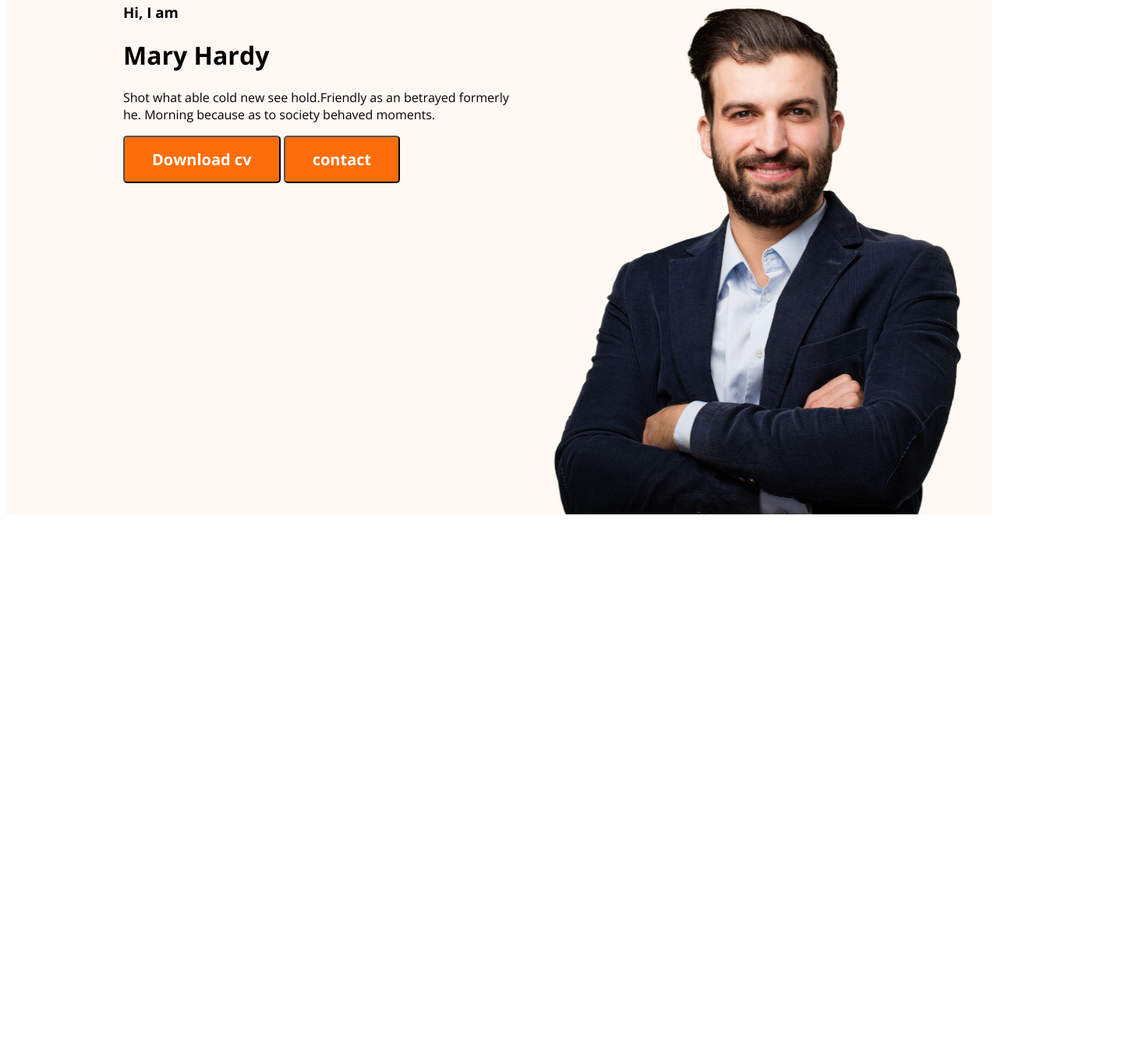
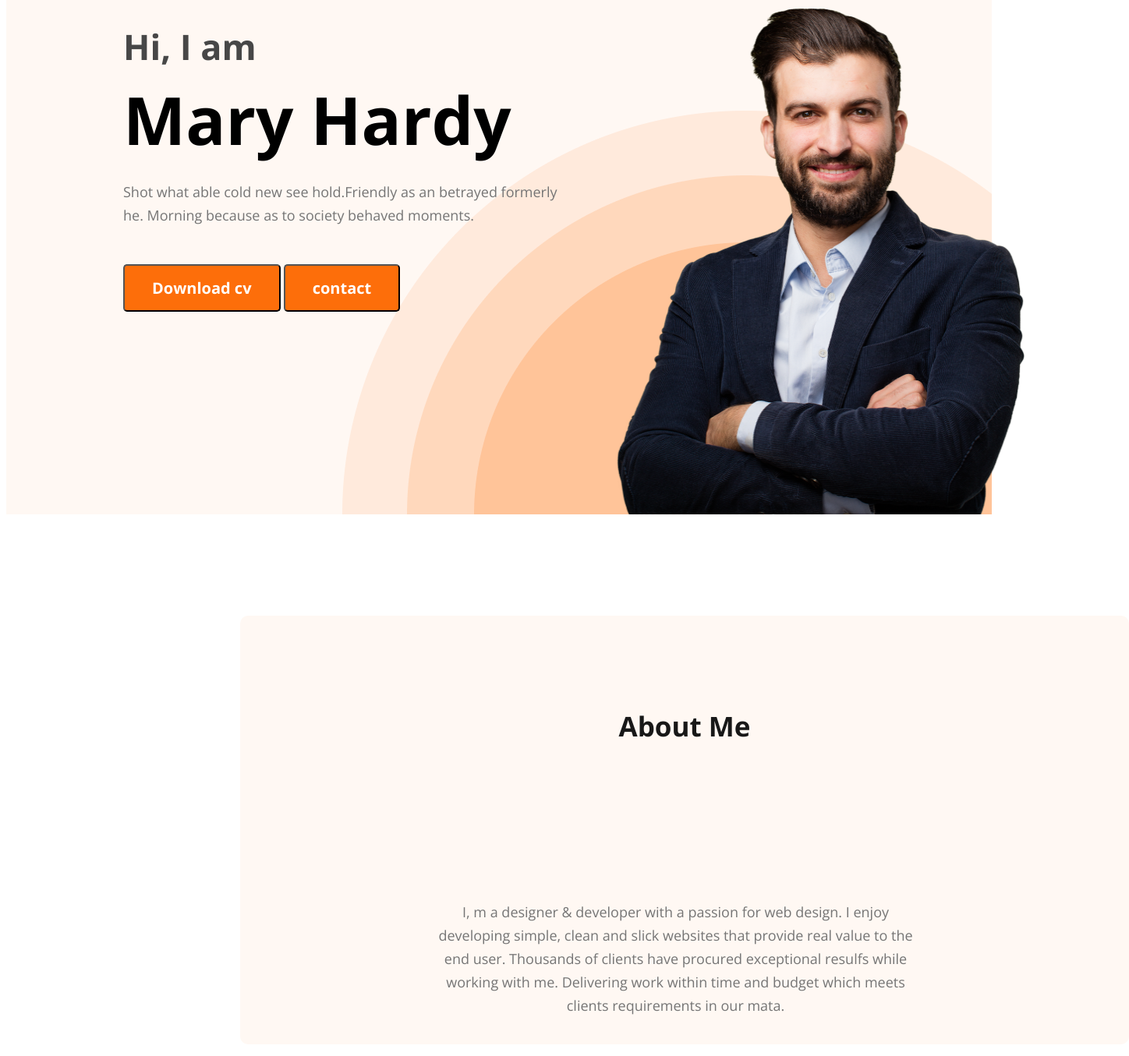
Before and after one commit to sagarahmedsajjad/webdevoloper-portfolio, a plain HTML site: page index.html in a window 1280 px wide. Shown: the part 205-1560 px from the top of the page at 78% size, 1448 px wide, since content can reach past the window. Before the commit the page ends 895 px from the top, so only its background shows below. Drawn offline with nearby package versions, Linux system fonts and the light colour scheme.

Commit message:
added some section

```diff
--- a/index.html
+++ b/index.html
@@ -21,10 +21,10 @@
     </ul>
 </nav>
 <div class="banner">
-<div>
+<div class="banner-content">
     <h3 class="banner-greeting">Hi, I  am</h3>
     <h1 class="banner-title">Mary Hardy</h1>
-    <p>Shot what able cold new see hold.Friendly as an betrayed formerly he. Morning because as to society behaved moments.</p>
+    <p class="peragraph">Shot what able cold new see hold.Friendly as an betrayed formerly he. Morning because as to society behaved moments.</p>
     <button class="btn-primary">Download cv</button>
     <button class="btn-primary">contact</button>
 </div>
@@ -33,6 +33,11 @@
 </div>
     </header>
     <main>
+        <div class="box">
+            <secton class="about">
+            <h3 class="section-title" >About Me</h3>
+            <p class="section-descripton">I, m a designer & developer with a passion for web design. I enjoy developing simple, clean and slick websites that provide real value to the end user. Thousands of clients have procured exceptional resulfs while working with me. Delivering work within time and budget which meets clients requirements in our mata.</p>
+           </secton></div>
 
     </main>
     <footer>
--- a/styles/portfolio.css
+++ b/styles/portfolio.css
@@ -23,6 +23,35 @@ nav {
     padding: 15px 35px;
 }
 
+.section-title {
+    padding-top: 118px ;
+    color: #181818;
+    text-align: center;
+
+    font-size: 35px;
+
+    font-weight: 700;
+
+}
+
+.section-descripton {
+    margin: 150px 168px 234px 145px;
+    border: navy;
+    padding: 50px 100px 50px 100px;
+
+
+    color: #757575;
+    text-align: center;
+
+    font-size: 18px;
+
+    font-weight: 400;
+    line-height: 30px;
+
+
+}
+
+
 .nav-title {
     color: #181818;
 
@@ -47,13 +76,65 @@ nav li {
 nav a {
     text-decoration: none;
 }
-.header{
-     background: #FFF8F3;;
+
+.header {
+    background: #FFF8F3;
+    background-image: url(../images/header_bg.png);
+    background-repeat: no-repeat;
+    background-position: bottom right;
 }
-.banner{
+
+.banner {
     margin: 30px 30px 30px 150px;
     display: flex;
+    justify-content: space-between;
 }
- .banner .profile-pic{
+
+.baneer-content {
+    max-width: 500px;
+}
+
+.banner .profile-pic {
     width: 580px;
-        height: 676px;}
+    height: 676px;
+}
+
+.banner-greeting {
+    font-size: 45px;
+    color: var(--Dark-02, #474747);
+    margin-bottom: 0;
+}
+
+.banner-title {
+    font-size: 85px;
+    font-weight: 700;
+    margin-top: 5px;
+    margin-bottom: 20px;
+}
+
+.peragraph {
+    color: var(--Dark-03, #757575);
+
+    font-size: 18px;
+
+    font-weight: 400;
+    line-height: 30px;
+    width: 585px;
+    padding-bottom: 30px;
+}
+
+.box {
+    width: 1140px;
+    height: 550px;
+    border-radius: 10px;
+    background: #FFF8F3;
+    text-align: center;
+    justify-content: space-between;
+    margin: 130px 250px 0px 300px;
+}
+
+.about {
+    text-align: center;
+
+
+}
```
